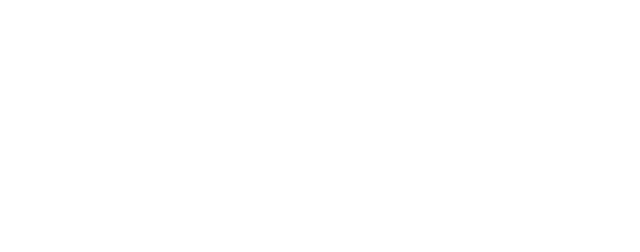
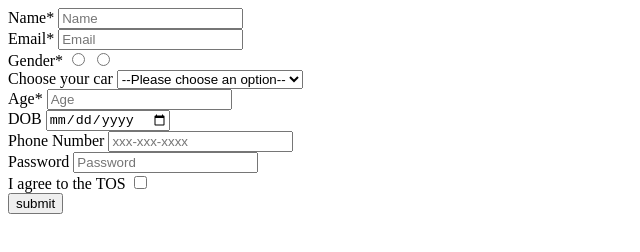
Before and after one commit to acciojob/signup-form-car-pankajmokashi, a website: page main.html in a window 1280 px wide. Shown: the whole page, without its empty margins (0-640 px from the left). Drawn offline with Linux system fonts and the light colour scheme.

Commit message:
Update main.html

```diff
--- a/main.html
+++ b/main.html
@@ -8,6 +8,55 @@
 
 <body>
 	<!-- the entire body must be written by student -->
+	<form method="post">
+		<div>
+			<label for="name">Name*</label>
+			<input type="text" id="name" placeholder="Name" required>
+		</div>
+		<div>
+			<label for="email">Email*</label>
+			<input type="email" id="email" placeholder="Email" required>
+		</div>
+		<div>
+			<label for="Gender">Gender*</label>
+			<label for="gender_m"></label>
+			<input type="radio" id="gender_m" name="gender" required>
+			<label for="gender_f"></label>
+			<input type="radio" id="gender_f" name="gender" required>
+		</div>
+		<div>
+			<label for="cars">Choose your car</label>
+			<select id="cars" required>
+				<option value="">--Please choose an option--</option>
+				<option>BMW</option>
+				<option>Audi</option>
+				<option>Mercedez</option>
+			</select>
+		</div>
+		<div>
+			<label for="age">Age*</label>
+			<input type="number" id="age" placeholder="Age" required>
+		</div>
+		<div>
+			<label for="dob">DOB</label>
+			<input type="date" id="dob" required>
+		</div>
+		<div>
+			<label for="tel">Phone Number</label>
+			<input type="tel" id="tel" placeholder="xxx-xxx-xxxx">
+		</div>
+		<div>
+			<label for="password">Password</label>
+			<input type="password" id="password" placeholder="Password" required>
+		</div>
+		<div>
+			<label for="tos"> I agree to the TOS</label>
+			<input type="checkbox" id="tos" required>
+		</div>
+		<div>
+			<button type="submit">submit</button>
+		</div>
+	</form>
     <script type="text/javascript" src="./script.js">
 </script>
 
```
